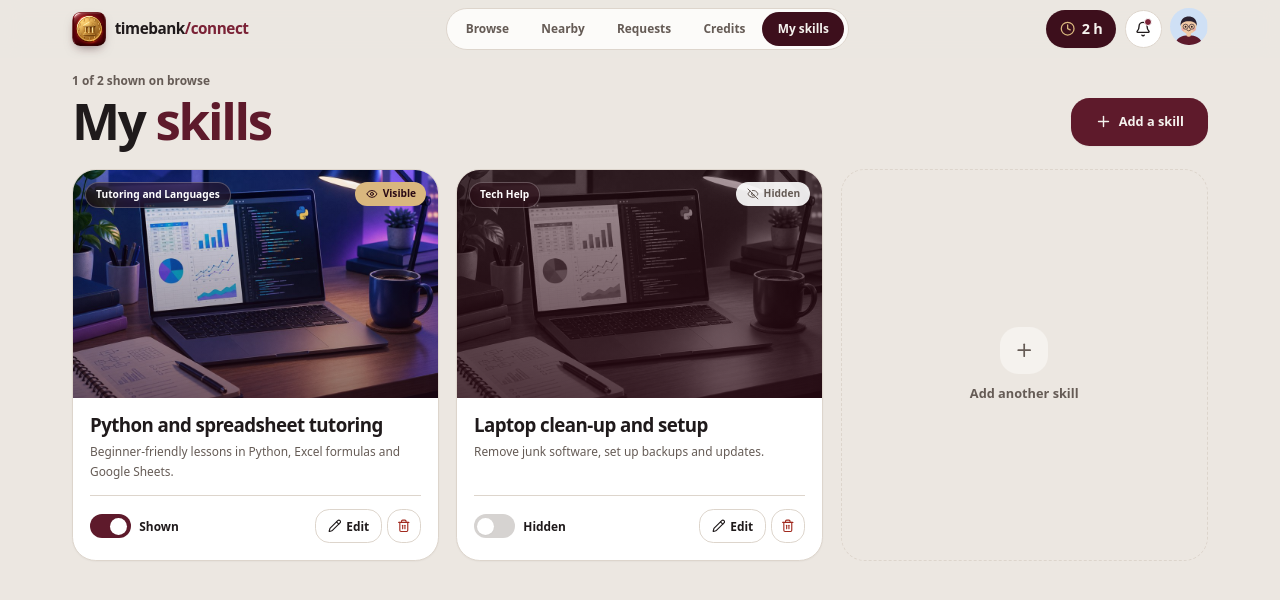
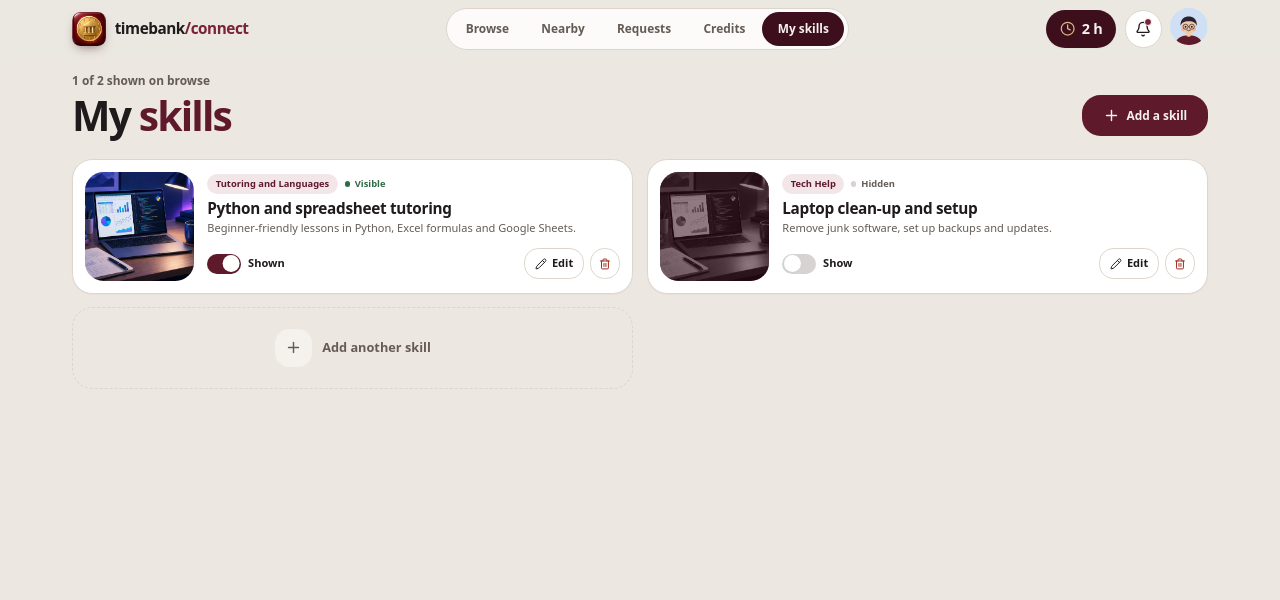
Before and after one commit to kaxlon33/TimeBank_Connect, a React (Vite) app in the folder apps/web/: page /my-skills in a window 1280 px wide. Shown: the top 600 px of the page. Built offline with nearby package versions, Linux system fonts and the light colour scheme.

Commit message:
style(web): make my skills compact with a small picture beside each skill (#8)

```diff
--- a/apps/web/src/features/my-skills/MySkillCard.tsx
+++ b/apps/web/src/features/my-skills/MySkillCard.tsx
@@ -1,5 +1,5 @@
 import { useState, type CSSProperties } from 'react'
-import { Eye, EyeOff, Loader2, Pencil, Trash2 } from 'lucide-react'
+import { Loader2, Pencil, Trash2 } from 'lucide-react'
 import { staggerDelay } from '@/lib/hooks'
 import { skillImage } from '@/lib/skillImages'
 import { cn } from '@/lib/utils'
@@ -14,6 +14,7 @@ interface Props {
   onDelete: () => void
 }
 
+/** One skill as a compact row: small picture, title and the few things you can do with it. */
 export function MySkillCard({ skill, index, busy, onEdit, onToggleVisible, onDelete }: Props) {
   const [confirming, setConfirming] = useState(false)
   const hidden = skill.status === 'hidden'
@@ -21,39 +22,33 @@ export function MySkillCard({ skill, index, busy, onEdit, onToggleVisible, onDel
   return (
     <li
       style={{ '--delay': staggerDelay(index) } as CSSProperties}
-      className="tile-in relative flex flex-col overflow-hidden rounded-[28px] border bg-card shadow-card"
+      className="tile-in relative flex gap-4 overflow-hidden rounded-[24px] border bg-card p-3 shadow-card sm:p-3.5"
     >
-      <div className="relative aspect-[16/10] overflow-hidden bg-wine-800">
+      <div className="relative size-24 shrink-0 overflow-hidden rounded-2xl bg-wine-800 sm:size-32">
         <img
           src={skillImage(skill)}
           alt=""
-          width={640}
-          height={400}
+          width={256}
+          height={256}
           loading="lazy"
-          className={cn('size-full object-cover transition duration-300', hidden && 'opacity-60 grayscale')}
+          className={cn('size-full object-cover transition duration-300', hidden && 'opacity-50 grayscale')}
         />
-        <div className="absolute inset-0 bg-gradient-to-t from-wine-900/55 to-transparent" />
-        <span className="absolute top-3.5 left-3.5 rounded-full border border-white/25 bg-wine-900/45 px-3 py-1.5 text-xs font-bold text-white backdrop-blur-md">
-          {skill.category.name}
-        </span>
-        <span
-          className={cn(
-            'absolute top-3.5 right-3.5 flex items-center gap-1.5 rounded-full px-3 py-1.5 text-xs font-bold',
-            hidden ? 'bg-white/90 text-muted-foreground' : 'bg-brass text-wine-900',
-          )}
-        >
-          {hidden ? <EyeOff className="size-3.5" aria-hidden="true" /> : <Eye className="size-3.5" aria-hidden="true" />}
-          {hidden ? 'Hidden' : 'Visible'}
-        </span>
       </div>
 
-      <div className="flex flex-1 flex-col gap-4 p-5">
-        <div className="flex-1">
-          <h3 className="font-heading text-[22px] leading-[1.08] font-bold tracking-[-0.03em] text-balance">{skill.title}</h3>
-          <p className="mt-2 line-clamp-2 text-sm leading-relaxed text-muted-foreground">{skill.description}</p>
+      <div className="flex min-w-0 flex-1 flex-col justify-between gap-3 py-0.5">
+        <div className="min-w-0">
+          <div className="flex items-center gap-2">
+            <span className="truncate rounded-full bg-primary-soft px-2.5 py-1 text-[11px] font-bold text-wine-700">{skill.category.name}</span>
+            <span className={cn('flex shrink-0 items-center gap-1.5 text-[11px] font-bold', hidden ? 'text-muted-foreground' : 'text-status-completed')}>
+              <span className={cn('size-1.5 rounded-full', hidden ? 'bg-stone-300' : 'bg-status-completed')} aria-hidden="true" />
+              {hidden ? 'Hidden' : 'Visible'}
+            </span>
+          </div>
+          <h3 className="font-heading mt-1.5 truncate text-lg leading-tight font-bold tracking-[-0.02em]">{skill.title}</h3>
+          <p className="mt-0.5 line-clamp-1 text-[13px] text-muted-foreground">{skill.description}</p>
         </div>
 
-        <div className="flex items-center justify-between gap-2 border-t pt-4">
+        <div className="flex items-center justify-between gap-2">
           <button
             type="button"
             role="switch"
@@ -61,28 +56,28 @@ export function MySkillCard({ skill, index, busy, onEdit, onToggleVisible, onDel
             aria-label={`${skill.title} is ${hidden ? 'hidden' : 'visible'}. Switch to ${hidden ? 'show' : 'hide'} it`}
             disabled={busy}
             onClick={onToggleVisible}
-            className="press flex items-center gap-2.5 text-sm font-bold disabled:opacity-60"
+            className="press flex items-center gap-2 text-[13px] font-bold disabled:opacity-60"
           >
-            <span className={cn('relative h-7 w-12 shrink-0 rounded-full transition-colors duration-200', hidden ? 'bg-stone-300' : 'bg-wine-700')}>
+            <span className={cn('relative h-6 w-10 shrink-0 rounded-full transition-colors duration-200', hidden ? 'bg-stone-300' : 'bg-wine-700')}>
               <span
                 className={cn(
-                  'absolute top-1 left-1 grid size-5 place-items-center rounded-full bg-white shadow-card transition-transform duration-200',
-                  !hidden && 'translate-x-5',
+                  'absolute top-0.5 left-0.5 grid size-5 place-items-center rounded-full bg-white shadow-card transition-transform duration-200',
+                  !hidden && 'translate-x-4',
                 )}
               >
                 {busy ? <Loader2 className="size-3 animate-spin text-wine-700" aria-hidden="true" /> : null}
               </span>
             </span>
-            {hidden ? 'Hidden' : 'Shown'}
+            <span className="max-sm:sr-only">{hidden ? 'Show' : 'Shown'}</span>
           </button>
           <div className="flex gap-1.5">
             <button
               type="button"
               onClick={onEdit}
               disabled={busy}
-              className="press flex h-10 items-center gap-1.5 rounded-xl border px-3.5 text-sm font-bold hover:bg-secondary disabled:opacity-60"
+              className="press flex h-9 items-center gap-1.5 rounded-xl border px-3 text-[13px] font-bold hover:bg-secondary disabled:opacity-60"
             >
-              <Pencil className="size-4" aria-hidden="true" />
+              <Pencil className="size-3.5" aria-hidden="true" />
               Edit
             </button>
             <button
@@ -90,24 +85,28 @@ export function MySkillCard({ skill, index, busy, onEdit, onToggleVisible, onDel
               aria-label={`Delete ${skill.title}`}
               onClick={() => setConfirming(true)}
               disabled={busy}
-              className="press grid size-10 place-items-center rounded-xl border text-negative hover:bg-status-declined-bg disabled:opacity-60"
+              className="press grid size-9 place-items-center rounded-xl border text-negative hover:bg-status-declined-bg disabled:opacity-60"
             >
-              <Trash2 className="size-4" aria-hidden="true" />
+              <Trash2 className="size-3.5" aria-hidden="true" />
             </button>
           </div>
         </div>
       </div>
 
       {confirming ? (
-        <div role="alertdialog" aria-label={`Delete ${skill.title}?`} className="tile-in absolute inset-0 z-10 flex flex-col items-center justify-center gap-4 bg-wine-900/92 p-6 text-center text-white backdrop-blur-sm">
-          <p className="font-heading text-2xl leading-tight font-bold tracking-[-0.03em]">Delete this skill?</p>
-          <p className="max-w-xs text-sm text-wine-on-muted">It disappears for everyone. Hide it instead if you only want a break.</p>
-          <div className="flex gap-3">
+        <div
+          role="alertdialog"
+          aria-label={`Delete ${skill.title}?`}
+          className="tile-in absolute inset-0 z-10 flex flex-col items-center justify-center gap-3 bg-wine-900/92 p-4 text-center text-white backdrop-blur-sm"
+        >
+          <p className="font-heading text-xl leading-tight font-bold tracking-[-0.03em]">Delete this skill?</p>
+          <p className="max-w-xs text-xs text-wine-on-muted">It disappears for everyone. Hide it instead if you only want a break.</p>
+          <div className="flex gap-2.5">
             <button
               type="button"
               autoFocus
               onClick={() => setConfirming(false)}
-              className="press h-12 rounded-2xl border border-white/30 bg-white/10 px-5 text-sm font-bold hover:bg-white/20"
+              className="press h-10 rounded-xl border border-white/30 bg-white/10 px-4 text-sm font-bold hover:bg-white/20"
             >
               Keep it
             </button>
@@ -117,7 +116,7 @@ export function MySkillCard({ skill, index, busy, onEdit, onToggleVisible, onDel
                 setConfirming(false)
                 onDelete()
               }}
-              className="press h-12 rounded-2xl bg-white px-5 text-sm font-bold text-negative hover:bg-white/90"
+              className="press h-10 rounded-xl bg-white px-4 text-sm font-bold text-negative hover:bg-white/90"
             >
               Delete
             </button>
--- a/apps/web/src/pages/MySkillsPage.tsx
+++ b/apps/web/src/pages/MySkillsPage.tsx
@@ -77,14 +77,14 @@ export function MySkillsPage() {
           <p className="text-sm font-semibold text-muted-foreground">
             {skills.status === 'success' ? `${visible} of ${list.length} shown on browse` : 'What you offer your neighbours'}
           </p>
-          <h1 className="font-heading mt-2 text-[clamp(2.2rem,5.2vw,3.75rem)] leading-[0.98] font-bold tracking-[-0.045em]">
+          <h1 className="font-heading mt-2 text-[clamp(2rem,4.2vw,3rem)] leading-[0.98] font-bold tracking-[-0.045em]">
             My <span className="text-wine-700">skills</span>
           </h1>
         </div>
         <button
           type="button"
           onClick={openNew}
-          className="press flex h-14 items-center justify-center gap-2 rounded-2xl bg-wine-700 px-7 text-[15px] font-bold text-wine-on shadow-card hover:bg-wine-600"
+          className="press flex h-12 items-center justify-center gap-2 rounded-2xl bg-wine-700 px-6 text-sm font-bold text-wine-on hover:bg-wine-600"
         >
           <Plus className="size-5" aria-hidden="true" />
           Add a skill
@@ -93,9 +93,9 @@ export function MySkillsPage() {
 
       <div className="mt-7">
         {skills.status === 'loading' ? (
-          <div className="grid gap-5 sm:grid-cols-2 lg:grid-cols-3" aria-busy="true">
+          <div className="grid gap-4 lg:grid-cols-2" aria-busy="true">
             {Array.from({ length: 3 }, (_, i) => (
-              <div key={i} className="skeleton-shimmer h-[380px] rounded-[28px]" />
+              <div key={i} className="skeleton-shimmer h-36 rounded-[24px]" />
             ))}
           </div>
         ) : skills.status === 'error' ? (
@@ -128,7 +128,7 @@ export function MySkillsPage() {
             </button>
           </div>
         ) : (
-          <ul className="grid grid-cols-1 gap-5 sm:grid-cols-2 lg:grid-cols-3">
+          <ul className="grid grid-cols-1 gap-4 lg:grid-cols-2">
             {list.map((skill, i) => (
               <MySkillCard
                 key={skill.id}
@@ -144,11 +144,11 @@ export function MySkillsPage() {
               <button
                 type="button"
                 onClick={openNew}
-                className="press group grid h-full min-h-[200px] w-full place-items-center rounded-[28px] border-2 border-dashed border-stone-200 p-8 text-muted-foreground transition-colors hover:border-wine-700/40 hover:bg-primary-soft/50 hover:text-wine-700"
+                className="press group grid h-full min-h-[96px] w-full place-items-center rounded-[24px] border-2 border-dashed border-stone-200 p-5 text-muted-foreground transition-colors hover:border-wine-700/40 hover:bg-primary-soft/50 hover:text-wine-700"
               >
-                <span className="flex flex-col items-center gap-3">
-                  <span className="grid size-14 place-items-center rounded-2xl bg-muted transition-colors group-hover:bg-card">
-                    <Plus className="size-6" aria-hidden="true" />
+                <span className="flex items-center gap-3">
+                  <span className="grid size-11 place-items-center rounded-xl bg-muted transition-colors group-hover:bg-card">
+                    <Plus className="size-5" aria-hidden="true" />
                   </span>
                   <span className="text-[15px] font-bold">Add another skill</span>
                 </span>
```
